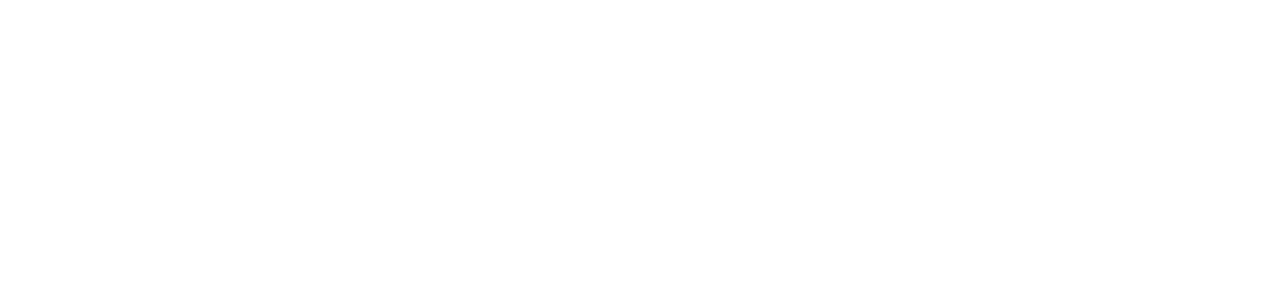
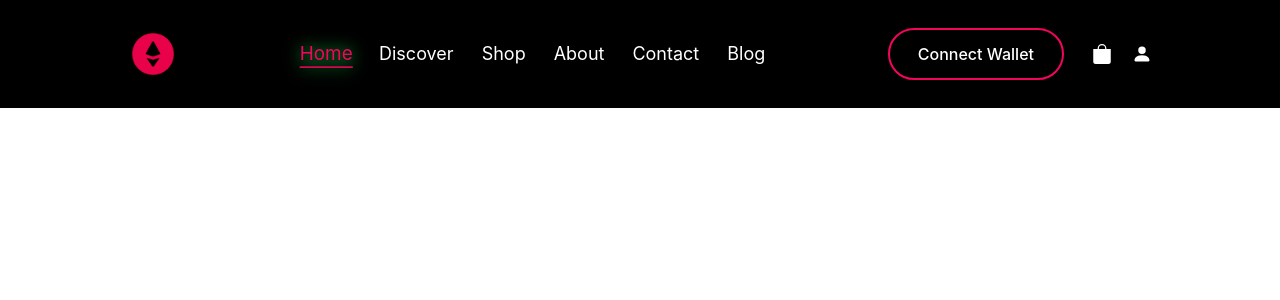
Before and after one commit to mmesomasaint/crypto-templates, a Next.js app: page /templates/cryptex in a window 1280 px wide. Shown: the top 300 px of the page. Built offline with nearby package versions, Linux system fonts and the light colour scheme.

Commit message:
Feat: Design the header

```diff
--- a/pages/templates/cryptex/index.js
+++ b/pages/templates/cryptex/index.js
@@ -1,8 +1,11 @@
 import Head from 'next/head'
+import Image from 'next/image'
+import Link from 'next/link'
+import { BsFillBagFill, BsFillPersonFill } from 'react-icons/bs'
 
 export default function Home() {
   return (
-    <div>
+    <div className='bg-black'>
       <Head>
         <title>Cryptex</title>
         <meta
@@ -11,6 +14,55 @@ export default function Home() {
         />
         <link rel='icon' href='/imgs/cryptex/favicon.ico' />
       </Head>
+      <header className='absolute w-full bg-black'>
+        <div className='relative max-w-[90rem] mx-auto'>
+          <div className='w-[98%] xl:w-[80%] mx-auto py-7'>
+            <div className='flex justify-between items-center gap-6'>
+              <div className=''>
+                <Image
+                  src='/imgs/cryptex/logo.png'
+                  width={50}
+                  height={30}
+                  alt='logo'
+                />
+              </div>
+              <div className='flex justify-between items-center gap-7'>
+                <div
+                  className={`w-full md:w-fit flex-col md:flex-row absolute z-10 top-[99%] left-0 md:static md:flex justify-evenly items-start md:items-center gap-7 px-[1%] py-5 md:p-0`}
+                >
+                  <span className='font-normal text-lg leading-none text-primary scale-105 underline underline-offset-[6px] glow-nft-primary'>
+                    <Link href='/templates/nft-market'>Home</Link>
+                  </span>
+                  <span className='font-normal text-lg leading-none text-white hover:text-gray-300'>
+                    <Link href='/templates/nft-market/discover'>Discover</Link>
+                  </span>
+                  <span className='font-normal text-lg leading-none text-white hover:text-gray-300'>
+                    <Link href='/templates/nft-market/shop'>Shop</Link>
+                  </span>
+                  <span className='font-normal text-lg leading-none text-white hover:text-gray-300'>
+                    <Link href='/templates/nft-market/about'>About</Link>
+                  </span>
+                  <span className='font-normal text-lg leading-none text-white hover:text-gray-300'>
+                    <Link href='/templates/nft-market/contact'>Contact</Link>
+                  </span>
+                  <span className='font-normal text-lg leading-none text-white hover:text-gray-300'>
+                    <Link href='/templates/nft-market/blog'>Blog</Link>
+                  </span>
+                </div>
+              </div>
+              <div className='flex justify-center items-center gap-7'>
+                <button className='text-white text-base py-4 px-7 font-medium leading-none bg-transparent border-2 border-primary rounded-full'>
+                  Connect Wallet
+                </button>
+                <div className='flex justify-center items-center gap-5'>
+                  <BsFillBagFill className='text-white text-xl' />
+                  <BsFillPersonFill className='text-white text-xl' />
+                </div>
+              </div>
+            </div>
+          </div>
+        </div>
+      </header>
     </div>
   )
 }
```
